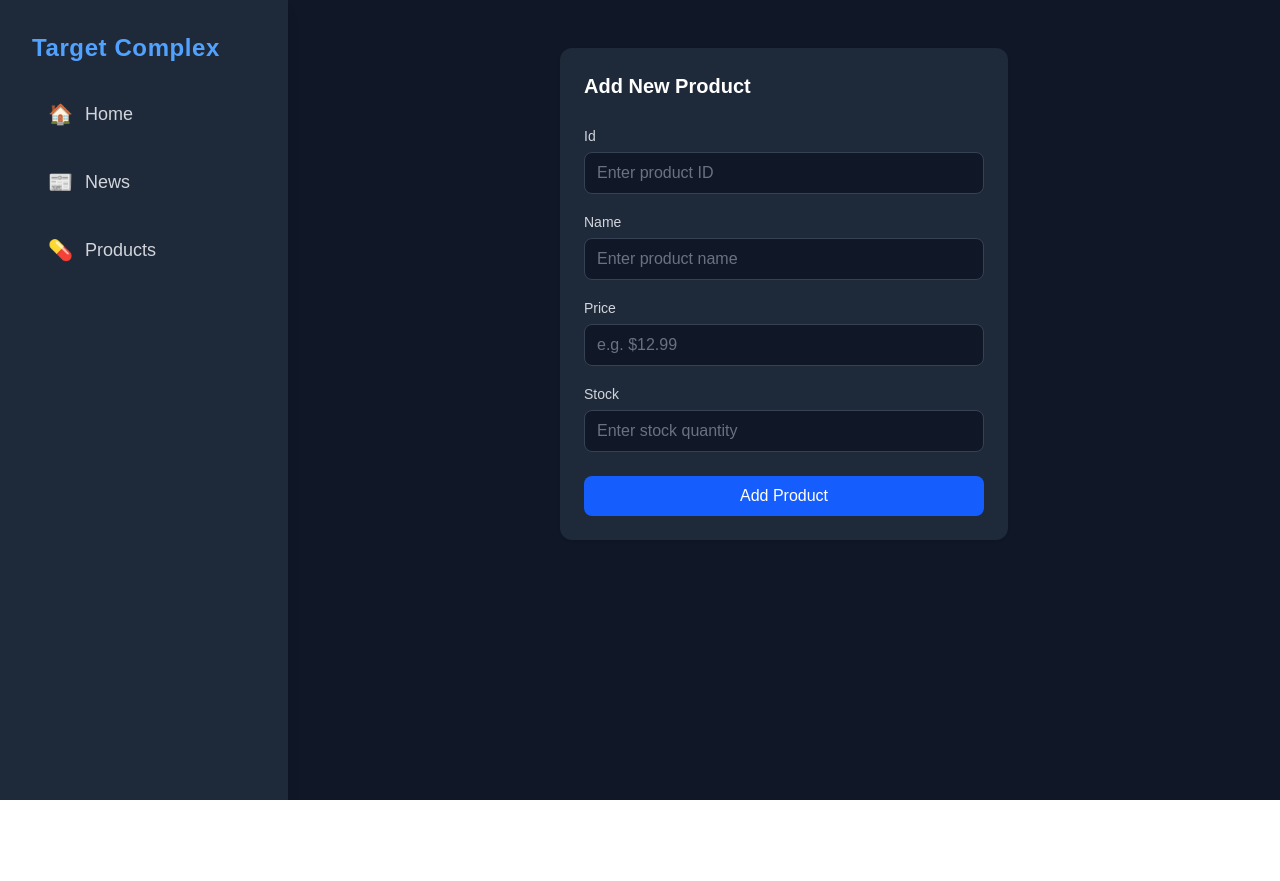
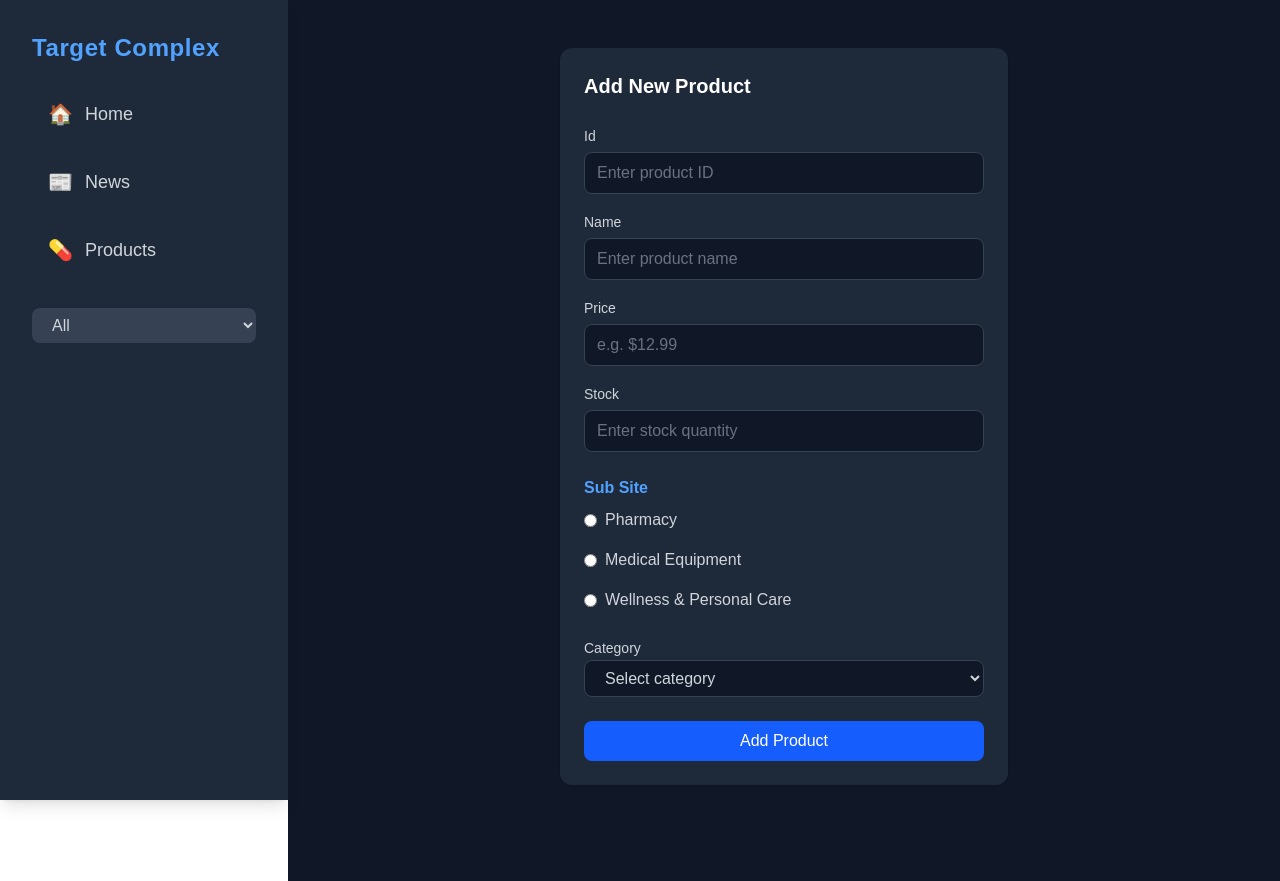
Before and after one commit to AimeKelvin/target-phar-page, a Next.js app in the folder dashboard/: page /products/addnew in a window 1280 px wide. Before the commit the page ends 800 px from the top, so only its background shows below. Built offline with nearby package versions, Linux system fonts and the light colour scheme.

Commit message:
Adding new entry credentials

```diff
--- a/dashboard/src/app/layout.js
+++ b/dashboard/src/app/layout.js
@@ -18,24 +18,30 @@ export default function RootLayout({ children }) {
             </h2>
             <nav className="flex flex-col space-y-4 text-gray-300 text-lg">
               <Link href="/" className="flex items-center gap-3 px-4 py-3 rounded-lg hover:bg-blue-700 transition-colors focus:outline-none focus:ring-2 focus:ring-blue-400">
-                  <span className="text-xl">🏠</span> Home
+                <span className="text-xl">🏠</span> Home
               </Link>
               <Link href="/news" className="flex items-center gap-3 px-4 py-3 rounded-lg hover:bg-blue-700 transition-colors focus:outline-none focus:ring-2 focus:ring-blue-400">
-                  <span className="text-xl">📰</span> News
+                <span className="text-xl">📰</span> News
               </Link>
               <Link href="/products" className="flex items-center gap-3 px-4 py-3 rounded-lg hover:bg-blue-700 transition-colors focus:outline-none focus:ring-2 focus:ring-blue-400">
-                  <span className="text-xl">💊</span> Products
+                <span className="text-xl">💊</span> Products
               </Link>
             </nav>
+            <select
+              className="w-full rounded-lg bg-gray-700 text-gray-300 px-4 py-2 p-4 focus:outline-none focus:ring-2 focus:ring-blue-400"
+            >
+              <option>All</option>
+              <option>Pharmacy</option>
+              <option>Medical Equipment</option>
+              <option>Wellness & Personal Care</option>
+            </select>
           </aside>
-
           {/* Mobile Sidebar */}
           <aside className="md:hidden fixed bottom-0 left-0 w-full bg-gray-800 border-t border-gray-700 text-gray-300 p-3 flex justify-around items-center shadow-inner z-50">
             {[
               { href: "/", icon: "🏠", label: "Home" },
               { href: "/news", icon: "📰", label: "News" },
-              { href: "/products", icon: "💊", label: "Products" },
-              { href: "/settings", icon: "⚙", label: "Settings" },
+              { href: "/products", icon: "💊", label: "Products" }
             ].map(({ href, icon, label }) => (
               <Link key={href} href={href} className="flex flex-col items-center text-sm px-3 py-2 rounded-lg hover:bg-blue-700 focus:outline-none focus:ring-2 focus:ring-blue-400 transition-colors">
                 <p >
--- a/dashboard/src/app/products/addnew/page.jsx
+++ b/dashboard/src/app/products/addnew/page.jsx
@@ -2,13 +2,24 @@
 
 import React, { useState } from "react";
 
-function page({ onSubmit }) {
+/*
+    Ndashaka gukore kuburyo each subsite ibe ifite categories zayo
+    Kandi najya guhitamo subsite, category zigomba nazo guhinduka zikaba zujyanye na subsite yahisemo
+    Gusa for now imma show all categories
+*/
+
+function Page({ onSubmit }) {
     const [formData, setFormData] = useState({
         id: "",
         name: "",
+        subsite: "",
+        category: "",
         price: "",
         stock: "",
     });
+
+    const radioClass =
+        "mr-2 text-blue-500 focus:ring-blue-400 focus:ring-2 focus:outline-none";
 
     const handleChange = (e) => {
         const { name, value } = e.target;
@@ -20,8 +31,23 @@ function page({ onSubmit }) {
 
     const handleSubmit = (e) => {
         e.preventDefault();
+        if (!formData.subsite) {
+            alert("Please select a subsite.");
+            return;
+        }
+        if (!formData.category) {
+            alert("Please select a category.");
+            return;
+        }
         if (onSubmit) onSubmit(formData);
-        setFormData({ id: "", name: "", price: "", stock: "" });
+        setFormData({
+            id: "",
+            name: "",
+            subsite: "",
+            category: "",
+            price: "",
+            stock: "",
+        });
     };
 
     return (
@@ -84,6 +110,75 @@ function page({ onSubmit }) {
                 />
             </label>
 
+            {/* Subsite radio buttons */}
+            <div className="flex flex-col space-y-4 mb-6">
+                <label className="text-blue-400 font-extrabold mb-2">Sub Site</label>
+
+                <label className="flex items-center text-gray-300">
+                    <input
+                        type="radio"
+                        name="subsite"
+                        value="pharmacy"
+                        checked={formData.subsite === "pharmacy"}
+                        onChange={handleChange}
+                        className={radioClass}
+                        required
+                    />
+                    Pharmacy
+                </label>
+
+                <label className="flex items-center text-gray-300">
+                    <input
+                        type="radio"
+                        name="subsite"
+                        value="medical-equipment"
+                        checked={formData.subsite === "medical-equipment"}
+                        onChange={handleChange}
+                        className={radioClass}
+                        required
+                    />
+                    Medical Equipment
+                </label>
+
+                <label className="flex items-center text-gray-300">
+                    <input
+                        type="radio"
+                        name="subsite"
+                        value="wellness-personal-care"
+                        checked={formData.subsite === "wellness-personal-care"}
+                        onChange={handleChange}
+                        className={radioClass}
+                        required
+                    />
+                    Wellness &amp; Personal Care
+                </label>
+            </div>
+
+            {/* Category select */}
+            <label className="block mb-6">
+                <span className="text-gray-300 text-sm font-medium">Category</span>
+                <select
+                    name="category"
+                    value={formData.category}
+                    onChange={handleChange}
+                    className="w-full rounded-lg bg-gray-900 border border-gray-700 text-gray-300 px-4 py-2 focus:outline-none focus:ring-2 focus:ring-blue-600"
+                    required
+                >
+                    <option value="">Select category</option>
+                    <option value="medicines">Medicines</option>
+                    <option value="prescriptions">Prescriptions</option>
+                    <option value="over-the-counter">Over-the-counter</option>
+                    <option value="wheelchairs">Wheelchairs</option>
+                    <option value="crutches">Crutches</option>
+                    <option value="diagnostic-kits">Diagnostic Kits</option>
+                    <option value="hospital-beds">Hospital Beds</option>
+                    <option value="vitamins">Vitamins</option>
+                    <option value="supplements">Supplements</option>
+                    <option value="skincare">Skincare</option>
+                    <option value="hygiene">Hygiene</option>
+                </select>
+            </label>
+
             <button
                 type="submit"
                 className="w-full bg-blue-600 hover:bg-blue-700 rounded-lg text-white font-medium py-2 transition-colors"
@@ -94,4 +189,4 @@ function page({ onSubmit }) {
     );
 }
 
-export default page;
+export default Page;
```
